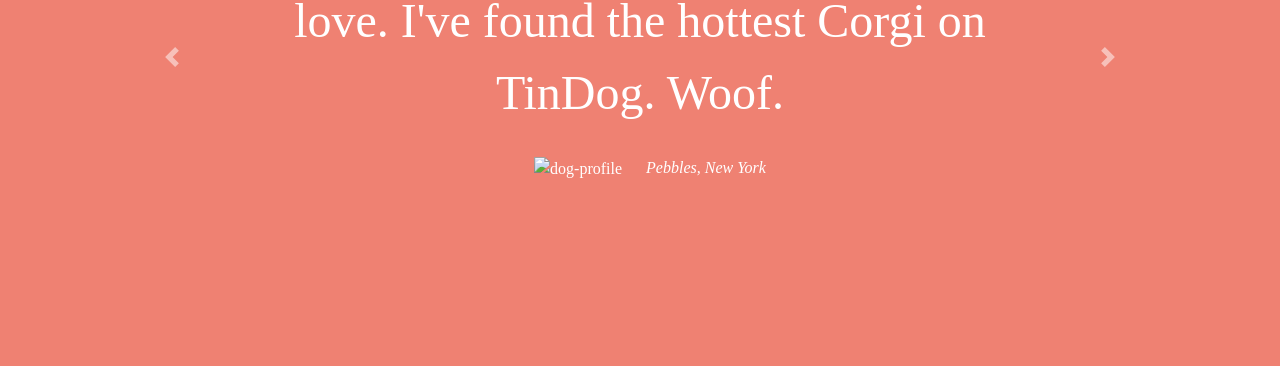
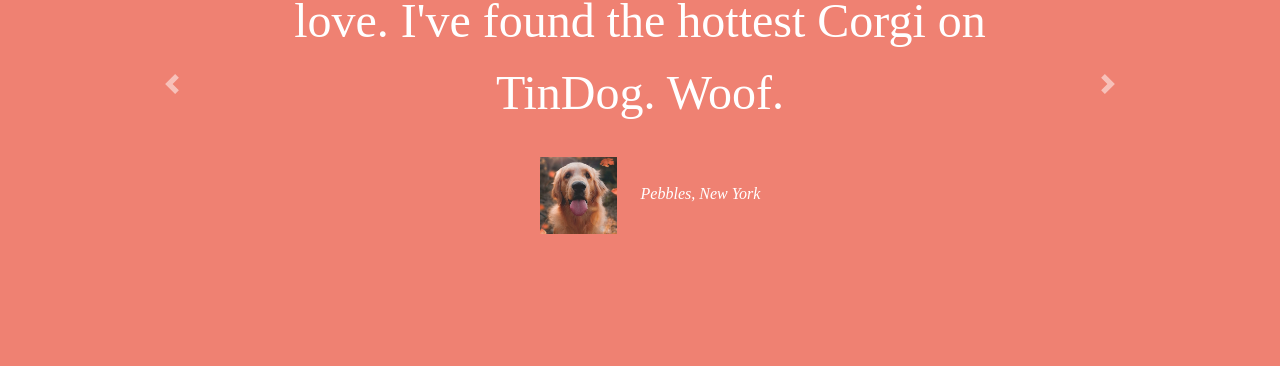
Before and after one commit to jsidd06/ting, a plain HTML site: page index.html in a window 1280 px wide. Shown: the part 1137-1503 px from the top of the page. Drawn offline with nearby package versions, Linux system fonts and the light colour scheme.

Commit message:
Update index.html

```diff
--- a/index.html
+++ b/index.html
@@ -110,7 +110,7 @@
       <div class="carousel-inner">
         <div class="carousel-item active">
           <h2>I no longer have to sniff other dogs for love. I've found the hottest Corgi on TinDog. Woof.</h2>
-          <img class="testimonial-image" src="images/dog-img.jpg" alt="dog-profile">
+          <img class="testimonial-image" src="dog-img.jpg" alt="dog-profile">
           <em>Pebbles, New York</em>
         </div>
         <div class="carousel-item">
```
